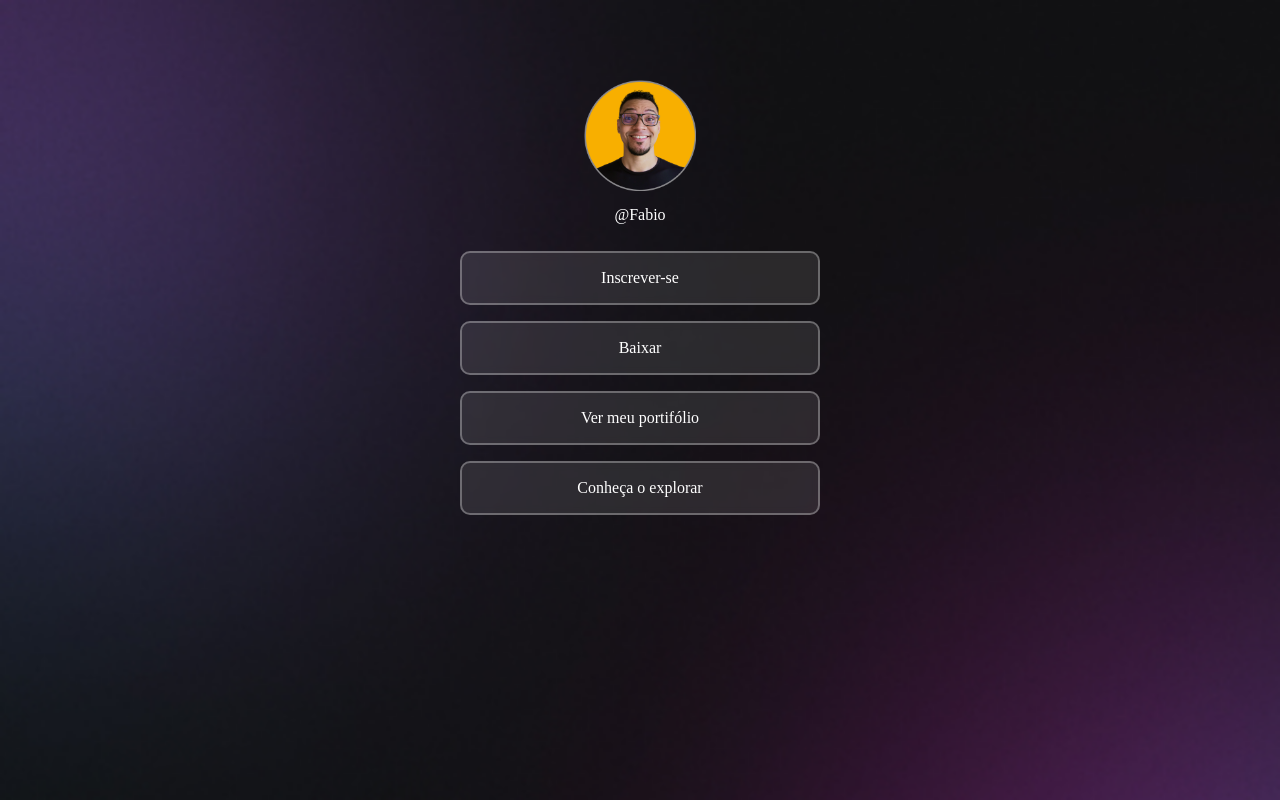
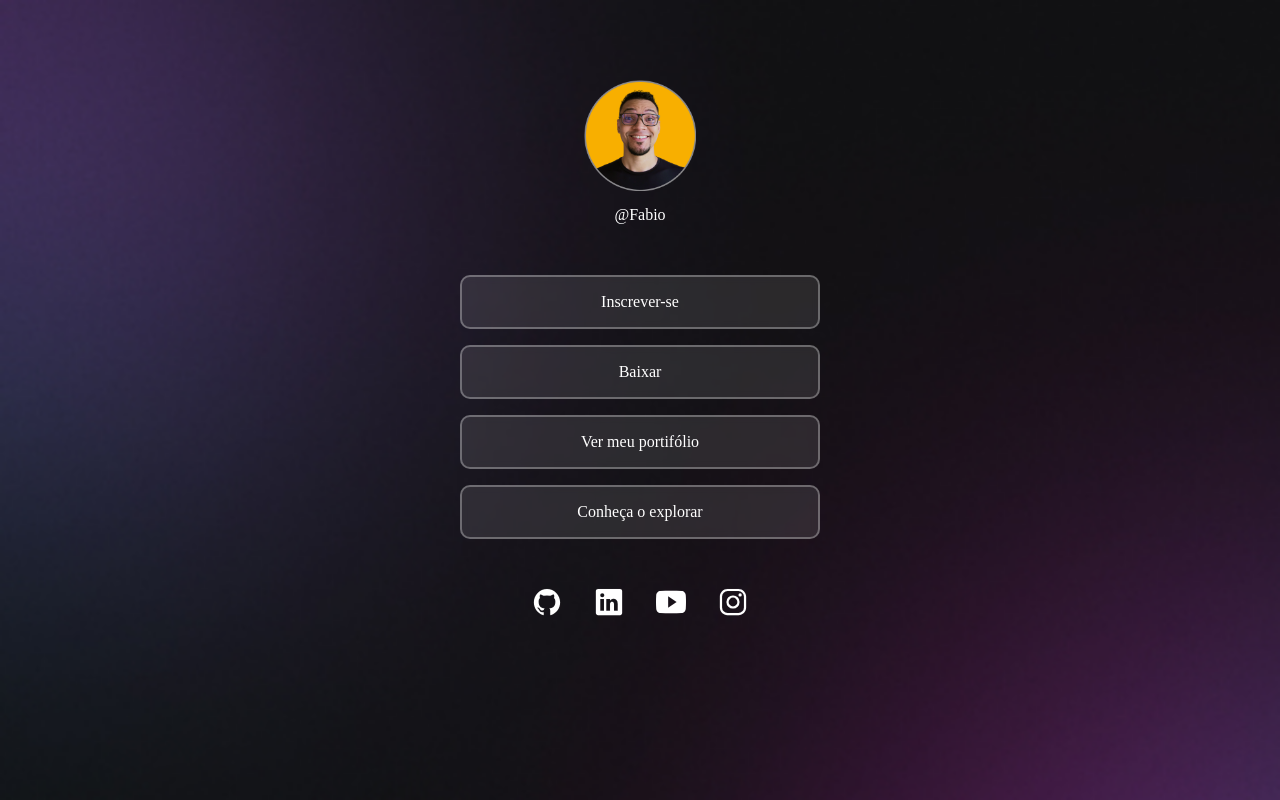
Before and after one commit to hhobal/rocketseat, a plain HTML site: page index.html in a window 1280 px wide. Drawn offline with nearby package versions, Linux system fonts and the light colour scheme.

Commit message:
atualização aula ajustando os links

```diff
--- a/index.html
+++ b/index.html
@@ -43,7 +43,31 @@
 
         </li>
       </ul>
-      <div hidden
+      <div id="social-links">
+
+        <a href="https://github.com/hhobal/rocketseat/blob/main/style.css" target="_blank">
+        <ion-icon name="logo-github"></ion-icon>
+        </a>
+
+         <a href="https://br.linkedin.com/fabiohobal" target="_blank">
+          <ion-icon name="logo-linkedin"></ion-icon>
+        </a>
+
+         <a href="https://www.youtube.com/maykbrito" target="_blank">
+          <ion-icon name="logo-youtube"></ion-icon>
+        </a>
+
+         <a href="https://www.instagram.com/fabiohobal" target="_blank">
+          <ion-icon name="logo-instagram"></ion-icon>
+                </a>
+
+      </div>
     </div>
+
+    <script
+          type="module" src="https://unpkg.com/ionicons@7.1.0/dist/ionicons/ionicons.esm.js"></script>
+    <script
+         nomodule src="https://unpkg.com/ionicons@7.1.0/dist/ionicons/ionicons.js"
+></script>
   </body>
 </html>
--- a/style.css
+++ b/style.css
@@ -41,6 +41,7 @@
   display: flex;
   flex-direction: column;
   gap: 16px;
+  padding: 24px 0;
 }
 
 ul li a {
@@ -63,3 +64,12 @@
   background: rgba(255, 255, 255, 0.05);
   border: 1.5px solid white;
 }
+
+/*social links*/
+#social-links {
+  display: flex;
+  gap: 32px;
+  padding: 24px 0;
+  font-size: 30px;
+  justify-content: center;
+}
```
